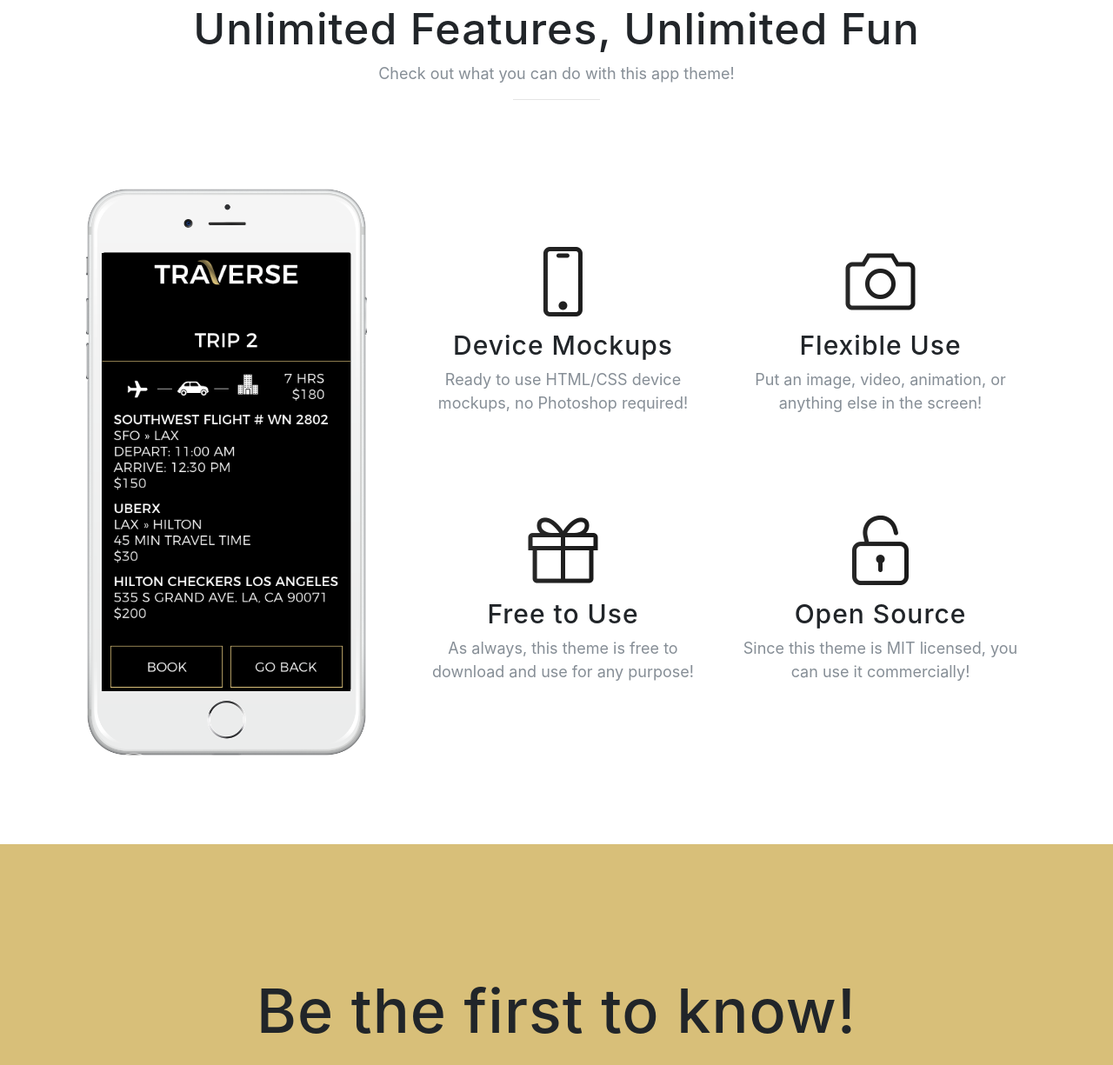
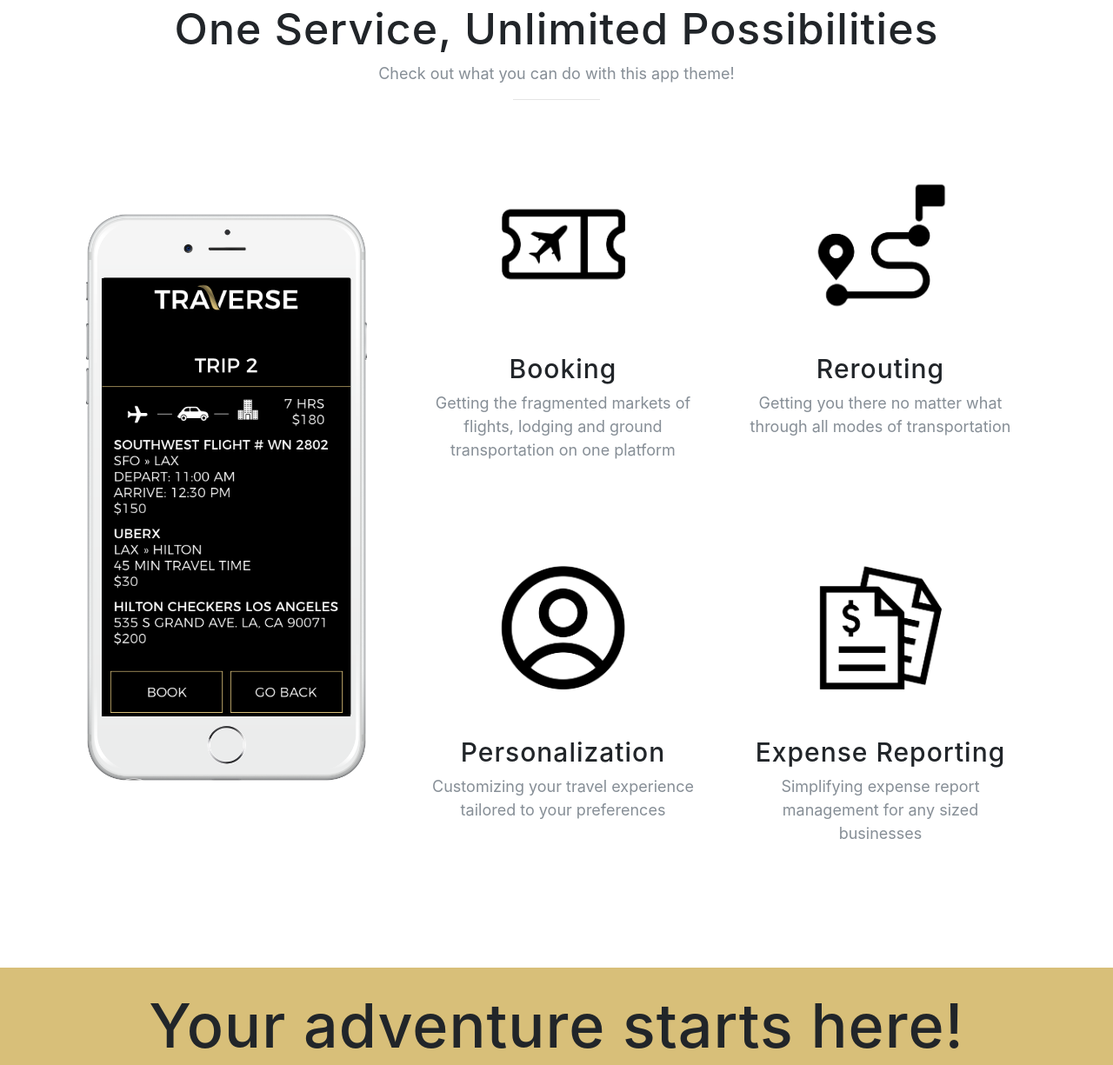
Before and after one commit to jpanged/traverse, a website with bundled scripts: page docs/index.html in a window 1280 px wide. Shown: the part 1652-2877 px from the top of the page at 87% size. Built offline with nearby package versions, Linux system fonts and the light colour scheme; a web font is replaced by a local one.

Commit message:
Icons/descriptions/etc

```diff
--- a/docs/css/new-age.css
+++ b/docs/css/new-age.css
@@ -50,7 +50,7 @@ section {
 
 #mainNav {
   border-color: rgba(34, 34, 34, 0.05);
-  background-color: transparent;
+  background-color: black;
   -webkit-transition: all .35s;
   -moz-transition: all .35s;
   transition: all .35s;
@@ -67,7 +67,7 @@ section {
   #mainNav .navbar-toggler {
     font-size: 12px;
     padding: 8px 10px;
-    color: #222222; }
+    color: #ffffff; }
   #mainNav .navbar-nav > li > a {
     font-size: 11px;
     font-family: 'Lato', 'Helvetica', 'Arial', 'sans-serif';
@@ -80,7 +80,7 @@ section {
         background-color: transparent; }
   #mainNav .navbar-nav > li > a,
   #mainNav .navbar-nav > li > a:focus {
-    color: #222222; }
+    color: #ffffff; }
     #mainNav .navbar-nav > li > a:hover,
     #mainNav .navbar-nav > li > a:focus:hover {
       color: #fdcc52; }
@@ -149,7 +149,7 @@ header.masthead {
 
 section.download {
   position: relative;
-  padding: 150px 0; }
+  padding: 25px 0; }
   section.download h2 {
     font-size: 50px;
     margin-top: 0; }
@@ -169,7 +169,7 @@ section.download {
       font-size: 70px; } }
 
 section.features .section-heading {
-  margin-bottom: 100px; }
+  margin-bottom: 0px; }
   section.features .section-heading h2 {
     margin-top: 0; }
   section.features .section-heading p {
@@ -187,8 +187,8 @@ section.features .device-container {
       margin-bottom: 0; } }
 
 section.features .feature-item {
-  padding-top: 50px;
-  padding-bottom: 50px;
+  padding-top: 25px;
+  padding-bottom: 25px;
   text-align: center; }
   section.features .feature-item h3 {
     font-size: 30px; }
@@ -259,6 +259,10 @@ section.contact {
       background-color: #8a3ab9; }
       section.contact ul.list-social li.social-instagram a:hover {
         background-color: #cd486b; }
+     section.contact ul.list-social li.social-mail a {
+       background-color: #cc0000; }
+       section.contact ul.list-social li.social-mail a:hover {
+         background-color: #990000; }
 
 footer {
   padding: 25px 0;
--- a/docs/index.html
+++ b/docs/index.html
@@ -27,6 +27,16 @@
 
 	<!-- Custom styles for this template -->
 	<link href="css/new-age.css" rel="stylesheet">
+
+	<!-- Global site tag (gtag.js) - Google Analytics -->
+	<script async src="https://www.googletagmanager.com/gtag/js?id=UA-109535277-1"></script>
+	<script>
+	  window.dataLayer = window.dataLayer || [];
+	  function gtag(){dataLayer.push(arguments);}
+	  gtag('js', new Date());
+
+	  gtag('config', 'UA-109535277-1');
+	</script>
 
 </head>
 
@@ -102,7 +112,7 @@
 		<section class="features" id="features">
 			<div class="container">
 				<div class="section-heading text-center">
-					<h2>Unlimited Features, Unlimited Fun</h2>
+					<h2>One Service, Unlimited Possibilities</h2>
 					<p class="text-muted">Check out what you can do with this app theme!</p>
 					<hr>
 				</div>
@@ -127,32 +137,36 @@
 							<div class="row">
 								<div class="col-lg-6">
 									<div class="feature-item">
-										<i class="icon-screen-smartphone text-primary"></i>
-										<h3>Device Mockups</h3>
-										<p class="text-muted">Ready to use HTML/CSS device mockups, no Photoshop required!</p>
+										<!-- <i class="icon-screen-smartphone text-primary"></i> -->
+										<img src="img/icon1-min.png" width="250px" alt="">
+										<h3>Booking</h3>
+										<p class="text-muted">Getting the fragmented markets of flights, lodging and ground transportation on one platform</p>
 									</div>
 								</div>
 								<div class="col-lg-6">
 									<div class="feature-item">
-										<i class="icon-camera text-primary"></i>
-										<h3>Flexible Use</h3>
-										<p class="text-muted">Put an image, video, animation, or anything else in the screen!</p>
+										<!-- <i class="icon-camera text-primary"></i> -->
+										<img src="img/icon2-min.png" width="250px" alt="">
+										<h3>Rerouting</h3>
+										<p class="text-muted">Getting you there no matter what through all modes of transportation</p>
 									</div>
 								</div>
 							</div>
 							<div class="row">
 								<div class="col-lg-6">
 									<div class="feature-item">
-										<i class="icon-present text-primary"></i>
-										<h3>Free to Use</h3>
-										<p class="text-muted">As always, this theme is free to download and use for any purpose!</p>
+										<!-- <i class="icon-present text-primary"></i> -->
+										<img src="img/icon3-min.png" width="250px" alt="">
+										<h3>Personalization</h3>
+										<p class="text-muted">Customizing your travel experience tailored to your preferences</p>
 									</div>
 								</div>
 								<div class="col-lg-6">
 									<div class="feature-item">
-										<i class="icon-lock-open text-primary"></i>
-										<h3>Open Source</h3>
-										<p class="text-muted">Since this theme is MIT licensed, you can use it commercially!</p>
+										<!-- <i class="icon-lock-open text-primary"></i> -->
+										<img src="img/icon4-min.png" width="250px" alt="">
+										<h3>Expense Reporting</h3>
+										<p class="text-muted">Simplifying expense report management for any sized businesses</p>
 									</div>
 								</div>
 							</div>
@@ -169,7 +183,7 @@
 			<div id="mc_embed_signup">
 				<form action="https://traverseme.us17.list-manage.com/subscribe/post?u=9cd3a56e951c440507c0f3061&amp;id=bd0cba7d51" method="post" id="mc-embedded-subscribe-form" name="mc-embedded-subscribe-form" class="validate" target="_blank" novalidate>
 					<div id="mc_embed_signup_scroll">
-						<h2>Be the first to know!</h2>
+						<h2>Your adventure starts here!</h2>
 						<br>
 						<div class="mc-field-group">
 							<label for="mce-EMAIL">Email Address  <span class="asterisk">*</span>
@@ -208,6 +222,9 @@
 							<i class="fa fa-instagram"></i>
 						</a>
 					</li>
+					<li class="list-inline-item social-mail">
+						<a href="mailto:traverse.startup@gmail.com" target="_blank">
+							<i class="fa fa-envelope-square"></i>
 				</ul>
 			</div>
 		</section>
```
Also changed, not shown: docs/img/icon1-min.png (added), docs/img/icon2-min.png (added), docs/img/icon3-min.png (added), docs/img/icon4-min.png (added).
